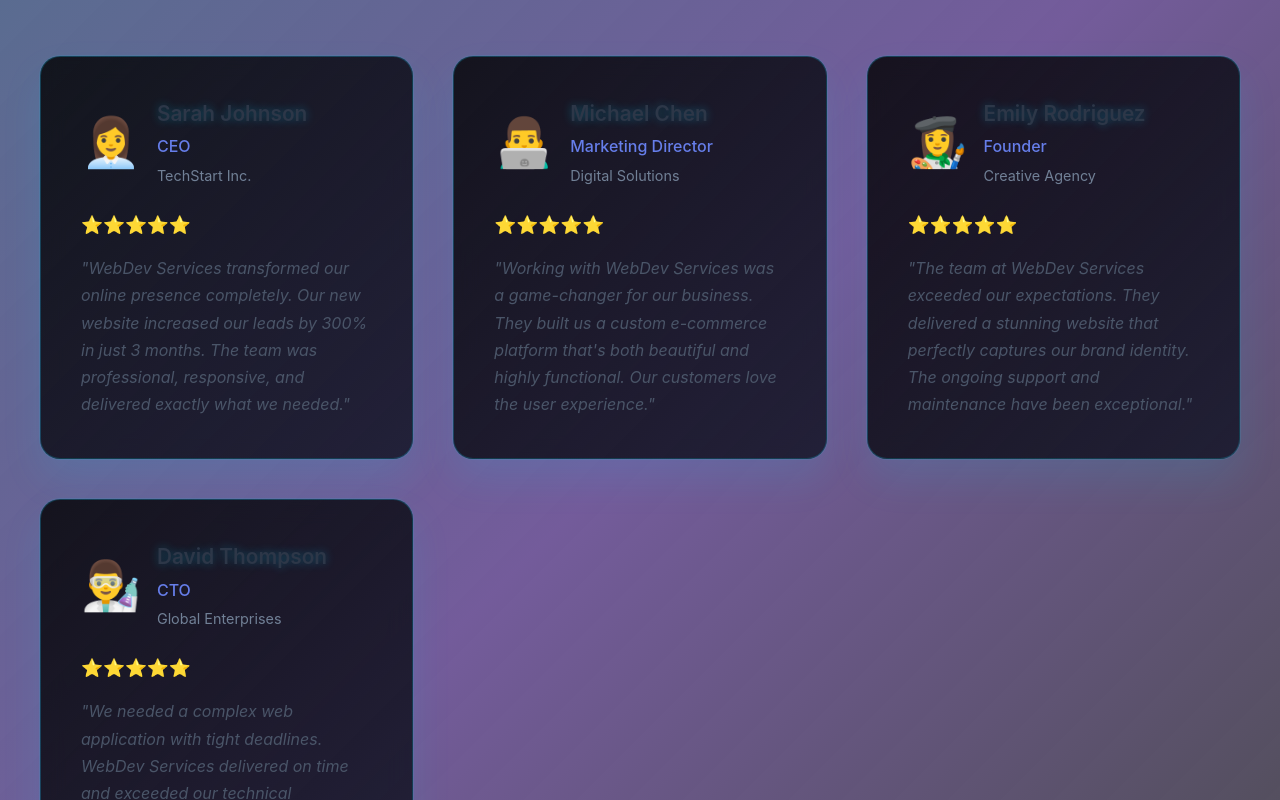
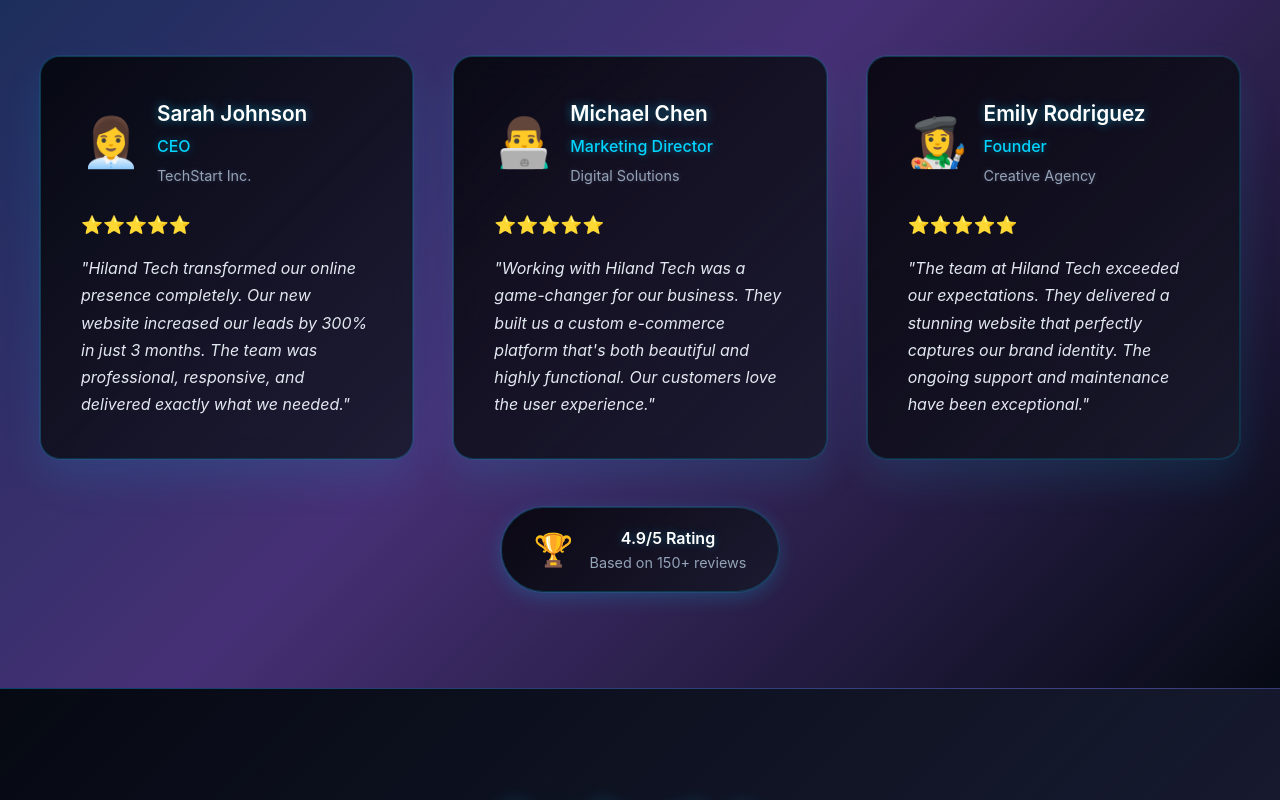
Before and after one commit to yphichdok/hiland-website, a React (Vite) app: page / in a window 1280 px wide. Shown: the part 3800-4600 px from the top of the page. Built offline with nearby package versions, Linux system fonts and the light colour scheme.

Commit message:
Fix client feedback: Reduce testimonials to 3 cards, improve name text visibility with white color and AI glow effects, update company references to Hiland Tech, enhance all text colors for better readability in dark AI theme

```diff
--- a/src/components/Testimonials.jsx
+++ b/src/components/Testimonials.jsx
@@ -7,7 +7,7 @@ const Testimonials = () => {
       name: "Sarah Johnson",
       company: "TechStart Inc.",
       role: "CEO",
-      content: "WebDev Services transformed our online presence completely. Our new website increased our leads by 300% in just 3 months. The team was professional, responsive, and delivered exactly what we needed.",
+      content: "Hiland Tech transformed our online presence completely. Our new website increased our leads by 300% in just 3 months. The team was professional, responsive, and delivered exactly what we needed.",
       rating: 5,
       image: "👩‍💼"
     },
@@ -16,7 +16,7 @@ const Testimonials = () => {
       name: "Michael Chen",
       company: "Digital Solutions",
       role: "Marketing Director",
-      content: "Working with WebDev Services was a game-changer for our business. They built us a custom e-commerce platform that's both beautiful and highly functional. Our customers love the user experience.",
+      content: "Working with Hiland Tech was a game-changer for our business. They built us a custom e-commerce platform that's both beautiful and highly functional. Our customers love the user experience.",
       rating: 5,
       image: "👨‍💻"
     },
@@ -25,18 +25,9 @@ const Testimonials = () => {
       name: "Emily Rodriguez",
       company: "Creative Agency",
       role: "Founder",
-      content: "The team at WebDev Services exceeded our expectations. They delivered a stunning website that perfectly captures our brand identity. The ongoing support and maintenance have been exceptional.",
+      content: "The team at Hiland Tech exceeded our expectations. They delivered a stunning website that perfectly captures our brand identity. The ongoing support and maintenance have been exceptional.",
       rating: 5,
       image: "👩‍🎨"
-    },
-    {
-      id: 4,
-      name: "David Thompson",
-      company: "Global Enterprises",
-      role: "CTO",
-      content: "We needed a complex web application with tight deadlines. WebDev Services delivered on time and exceeded our technical requirements. Highly recommended for enterprise projects.",
-      rating: 5,
-      image: "👨‍🔬"
     }
   ]
 
@@ -45,7 +36,7 @@ const Testimonials = () => {
   }
 
   return (
-    <section className="section" style={{ backgroundColor: '#f7fafc' }}>
+    <section className="section">
       <div className="section-container">
         <h2 className="section-title">What Our Clients Say</h2>
         <p className="section-subtitle">Don't just take our word for it - hear from some of our satisfied clients</p>
@@ -68,21 +59,24 @@ const Testimonials = () => {
                   <h3 style={{
                     fontSize: '1.3rem',
                     fontWeight: '600',
-                    color: '#2d3748',
-                    marginBottom: '0.25rem'
+                    color: '#ffffff',
+                    marginBottom: '0.25rem',
+                    textShadow: '0 0 10px rgba(0, 212, 255, 0.5)'
                   }}>
                     {testimonial.name}
                   </h3>
                   <p style={{
-                    color: '#667eea',
+                    color: '#00d4ff',
                     fontWeight: '500',
-                    marginBottom: '0.25rem'
+                    marginBottom: '0.25rem',
+                    textShadow: '0 0 8px rgba(0, 212, 255, 0.4)'
                   }}>
                     {testimonial.role}
                   </p>
                   <p style={{
-                    color: '#718096',
-                    fontSize: '0.9rem'
+                    color: '#94a3b8',
+                    fontSize: '0.9rem',
+                    textShadow: '0 0 5px rgba(148, 163, 184, 0.3)'
                   }}>
                     {testimonial.company}
                   </p>
@@ -97,7 +91,7 @@ const Testimonials = () => {
               </div>
 
               <p style={{
-                color: '#4a5568',
+                color: '#e2e8f0',
                 lineHeight: '1.7',
                 fontStyle: 'italic'
               }}>
@@ -113,14 +107,16 @@ const Testimonials = () => {
             alignItems: 'center',
             gap: '1rem',
             padding: '1rem 2rem',
-            background: 'white',
+            background: 'linear-gradient(135deg, rgba(0, 0, 0, 0.8) 0%, rgba(26, 26, 46, 0.9) 100%)',
             borderRadius: '50px',
-            boxShadow: '0 5px 20px rgba(0,0,0,0.1)'
+            boxShadow: '0 5px 20px rgba(0, 212, 255, 0.2), 0 0 0 1px rgba(0, 212, 255, 0.1)',
+            border: '1px solid rgba(0, 212, 255, 0.2)',
+            backdropFilter: 'blur(10px)'
           }}>
             <div style={{ fontSize: '2rem' }}>🏆</div>
             <div>
-              <div style={{ fontWeight: '600', color: '#2d3748' }}>4.9/5 Rating</div>
-              <div style={{ fontSize: '0.9rem', color: '#718096' }}>Based on 150+ reviews</div>
+              <div style={{ fontWeight: '600', color: '#ffffff', textShadow: '0 0 10px rgba(0, 212, 255, 0.3)' }}>4.9/5 Rating</div>
+              <div style={{ fontSize: '0.9rem', color: '#94a3b8' }}>Based on 150+ reviews</div>
             </div>
           </div>
         </div>
```
